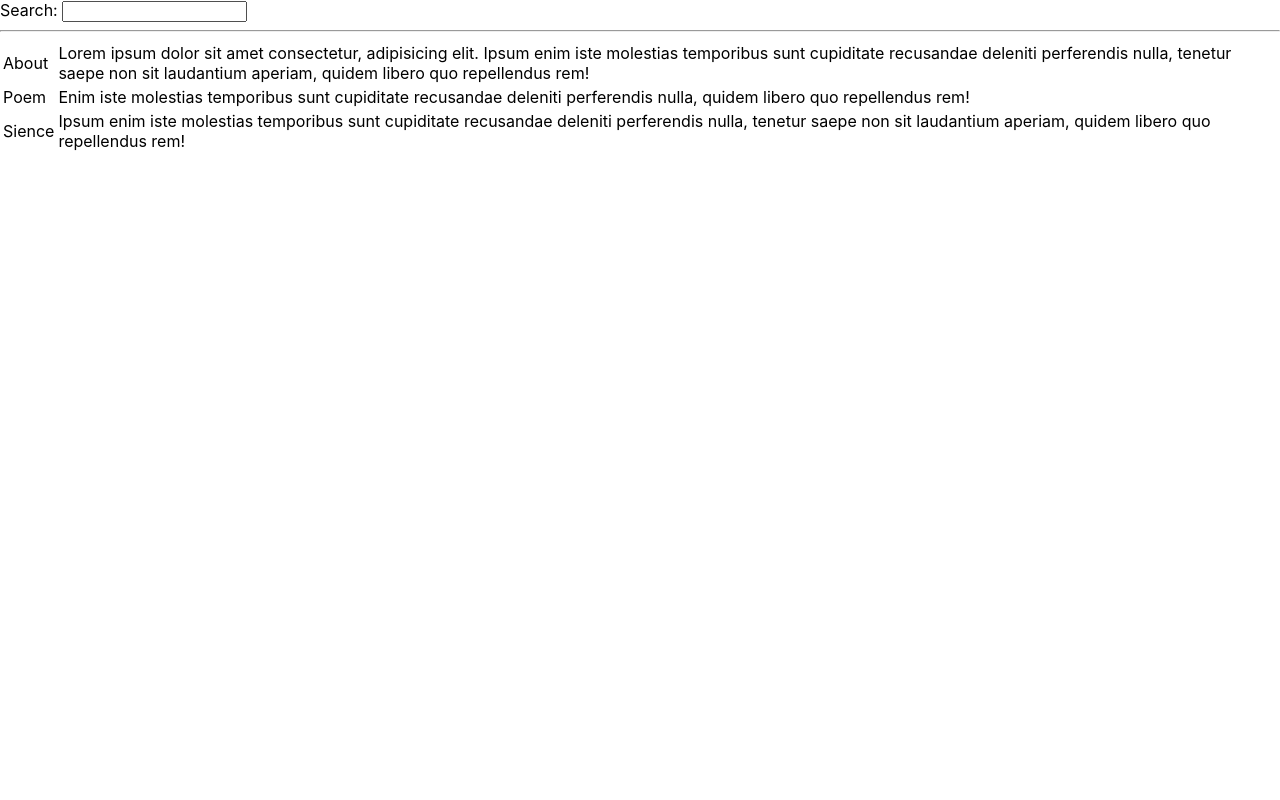
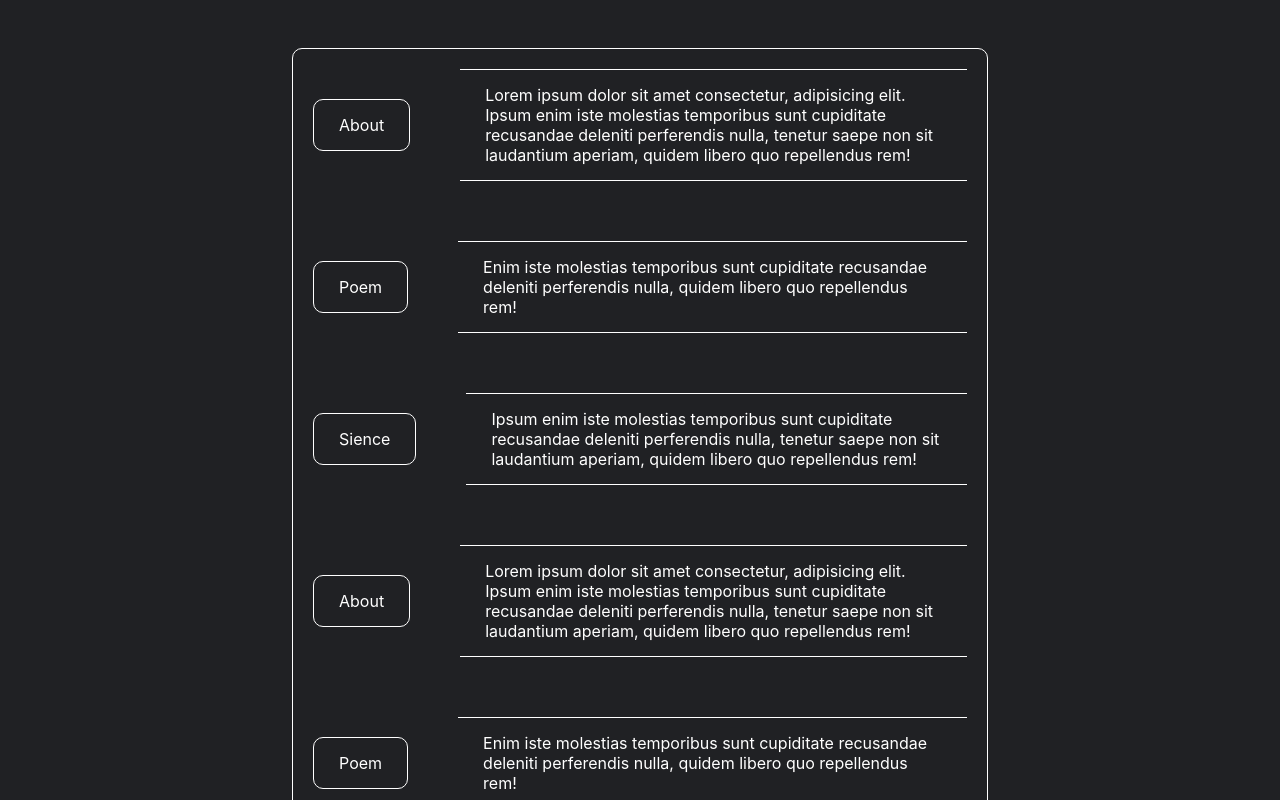
Before and after one commit to phuong2k4/react-project, a React (Create React App) app: page / in a window 1280 px wide. Shown: the top 800 px of the page. Built offline with nearby package versions, Linux system fonts and the light colour scheme.

Commit message:
sharing_state

```diff
--- a/src/features/Sharing_State/component/Controlled_UnControlled.jsx
+++ b/src/features/Sharing_State/component/Controlled_UnControlled.jsx
@@ -1,5 +1,6 @@
 import { useState } from 'react';
 import { foods, filterItems } from '../data.js';
+import "./Controlled_Uncontrolled.scss"
 
 export default function FilterableList() {
   const [query, setQuery] = useState('');
@@ -11,7 +12,6 @@
   return (
     <>
       <SearchBar query={query} onChange={handleChange} />
-      <hr />
       <List items={result} />
     </>
   );
@@ -19,13 +19,17 @@
 
 function SearchBar({query, onChange}) {
   return (
+    <div className='container'>
+        <div className='title'>Search Bar</div>
         <label>
-      Search:{' '}
         <input
             value={query}
             onChange={onChange}
+            placeholder='Type something'
         />
         </label>
+    </div>
+
   );
 }
 
@@ -35,8 +39,8 @@
       <tbody>
         {items.map(food => (
           <tr key={food.id}>
-            <td>{food.title}</td>
-            <td>{food.children}</td>
+            <td className='td_title'>{food.title}</td>
+            <td className='td_children'>{food.children}</td>
           </tr>
         ))}
       </tbody>
--- a/src/features/Sharing_State/component/Controlled_Uncontrolled.scss
+++ b/src/features/Sharing_State/component/Controlled_Uncontrolled.scss
@@ -0,0 +1,76 @@
+*{
+    margin: 0;
+    padding: 0;
+    box-sizing: border-box;
+}
+
+body{
+    height: 100vh;
+    display: flex;
+    justify-content: center;
+    align-items: center;
+    background-color: #202124;
+}
+
+.title{
+    font-size: 80px;
+    font-family: "Jetbrains Mono";
+    font-weight: bold;
+    text-align: center;
+    color: white;
+}
+
+.container{
+    display: flex;
+    justify-content: center;
+    align-items: center;
+    flex-direction: column;
+    gap: 40px;
+}
+
+input{
+    width: 584px;
+    height: 48px;
+    padding-left: 20px;
+    border: 1px solid white;
+    background-color: #202124;
+    border-radius: 25px;
+    color: white;
+}
+
+table{
+    margin-top: 50px;
+    color: white;
+    width: 700px;
+    height: 200px;
+}
+tbody{
+    display: flex;
+    justify-content: center;
+    align-items: center;
+    flex-direction: column;
+    gap: 50px;
+    border: 1px solid white;
+    padding: 15px;
+    border-radius: 10px;
+}
+tr{
+    display: flex;
+    justify-content: center;
+    align-items: center;
+    flex-direction: row;
+    gap: 50px;
+    padding: 5px;
+}
+
+.td_title{
+    border: 1px solid white;
+    padding: 15px 25px;
+    border-radius: 10px;
+}
+
+.td_children{
+    border-top: 1px solid white;
+    border-bottom: 1px solid white;
+    padding: 15px 25px;
+}
--- a/src/features/Sharing_State/data.js
+++ b/src/features/Sharing_State/data.js
@@ -27,5 +27,24 @@
         title: "Sience",
         children: "Ipsum enim iste molestias temporibus sunt cupiditate recusandae deleniti perferendis nulla, tenetur saepe non sit laudantium aperiam, quidem libero quo repellendus rem!",
         seen: false
-    }
+    },
+    {
+        id: 4,
+        title: "About",
+        children: "Lorem ipsum dolor sit amet consectetur, adipisicing elit. Ipsum enim iste molestias temporibus sunt cupiditate recusandae deleniti perferendis nulla, tenetur saepe non sit laudantium aperiam, quidem libero quo repellendus rem!",
+        seen: false
+    },
+    {
+        id: 5,
+        title: "Poem",
+        children: "Enim iste molestias temporibus sunt cupiditate recusandae deleniti perferendis nulla, quidem libero quo repellendus rem!",
+        seen: false
+    },
+    {
+        id: 6,
+        title: "Sience",
+        children: "Ipsum enim iste molestias temporibus sunt cupiditate recusandae deleniti perferendis nulla, tenetur saepe non sit laudantium aperiam, quidem libero quo repellendus rem!",
+        seen: false
+    },
+
 ];
```
Lines whose indentation alone changed are shown as unchanged.
